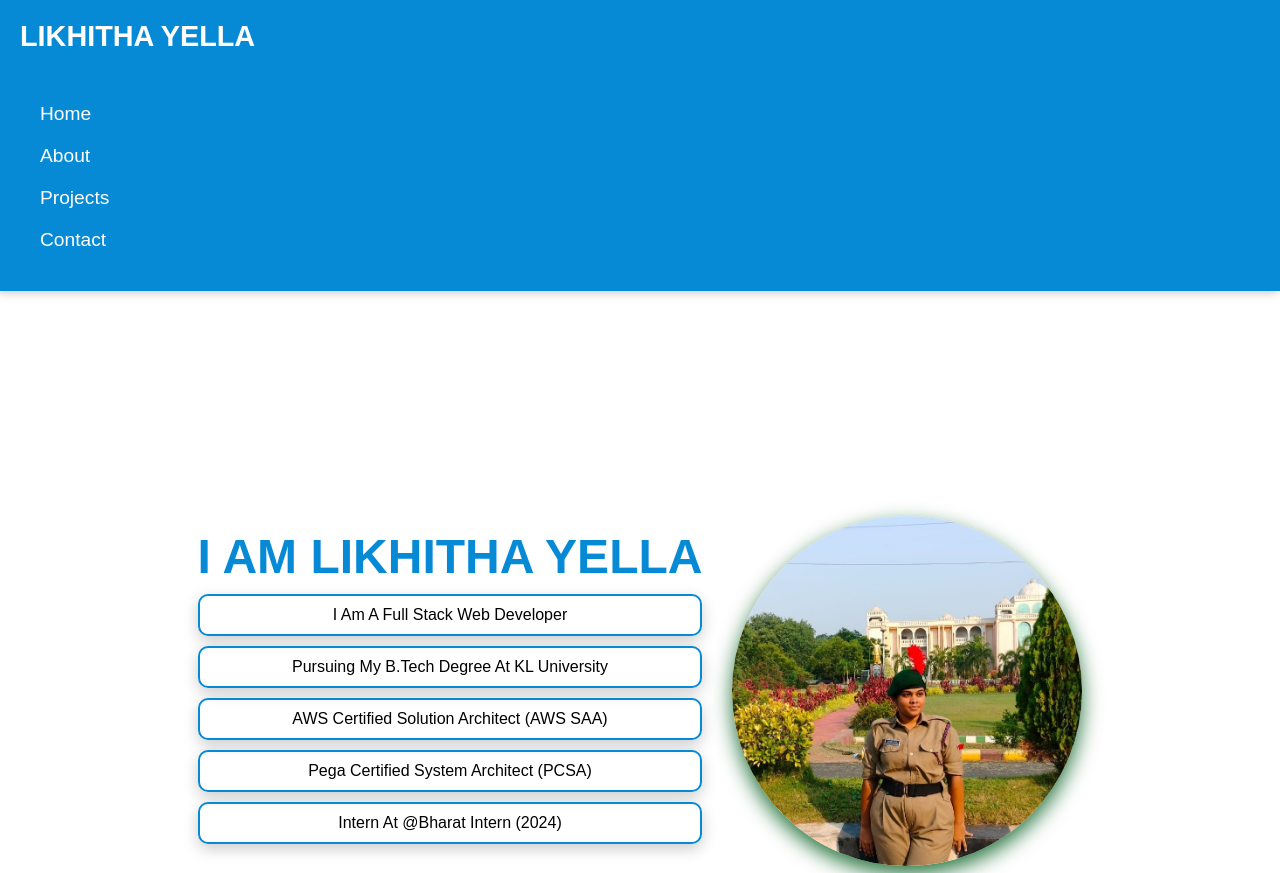
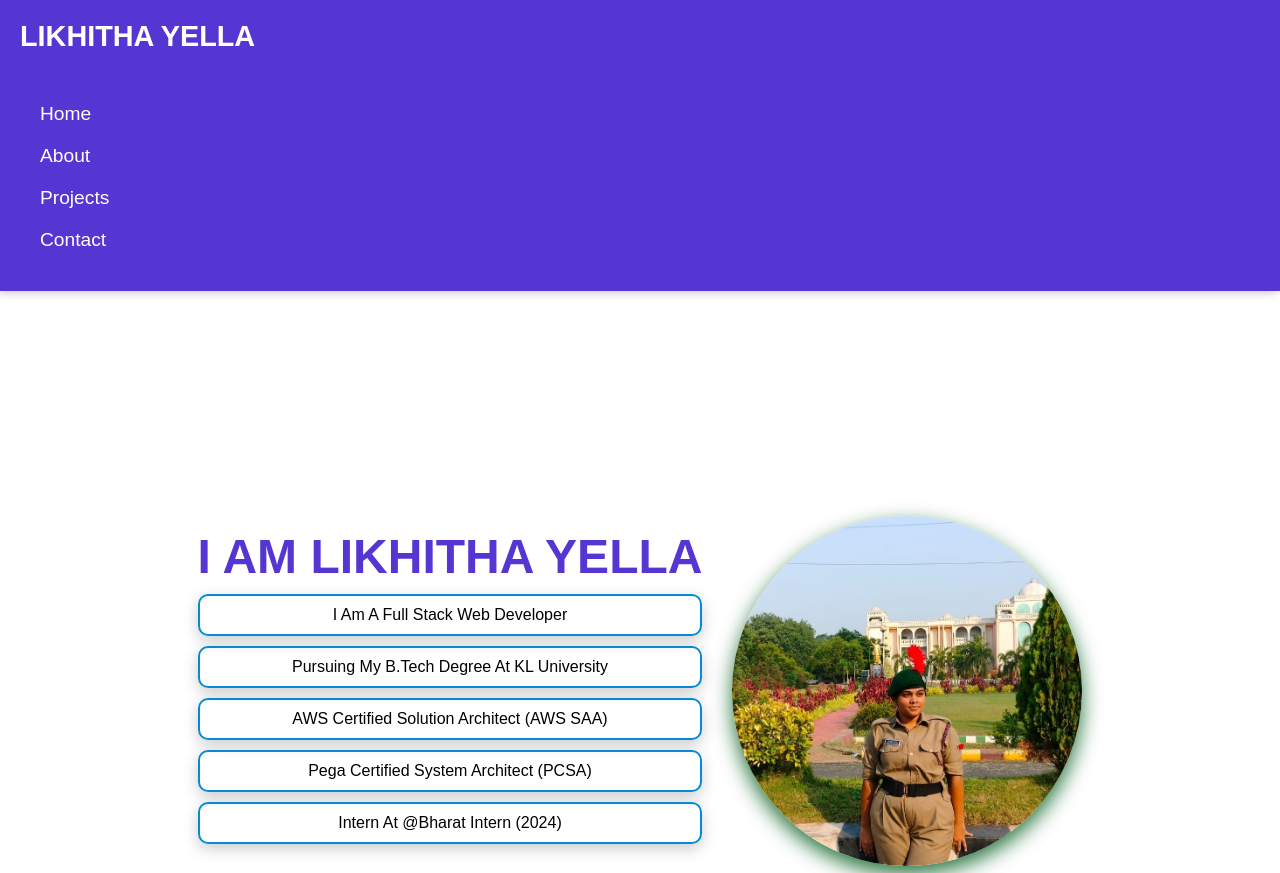
Before and after one commit to LikhithaYella/LikhithaYella.github.io, a plain HTML site: page index.html in a window 1280 px wide. Shown: the top 873 px of the page. Drawn offline with Linux system fonts and the light colour scheme.

Commit message:
Update style.css background colros

```diff
--- a/style.css
+++ b/style.css
@@ -21,7 +21,7 @@ nav {
     justify-content: center; /* Center vertically */
     align-items: center; /* Aligns the items in the center */
     padding: 20px;
-    background-color:#068ad6 ; /* Dark teal */
+    background-color:#5636D3 ; /* Dark teal */
     height: 100vh; /* Full height */
     position: fixed;
     left: 0; /* Fixed to the right */
@@ -41,7 +41,7 @@ nav .nav-links {
     display: flex;
     flex-direction: column; /* Vertical layout for links */
     gap: 20px; /* Space between the links */
-    background-color:#068ad6;
+    background-color:#5636D3;
 }
 
 nav .nav-links a {
@@ -74,7 +74,7 @@ nav .nav-links a:hover {
 
 .name {
     font-size: 3em;
-    color: #068ad6;
+    color: #5636D3;
     font-weight: bold;
     text-transform: uppercase;
 }
```
